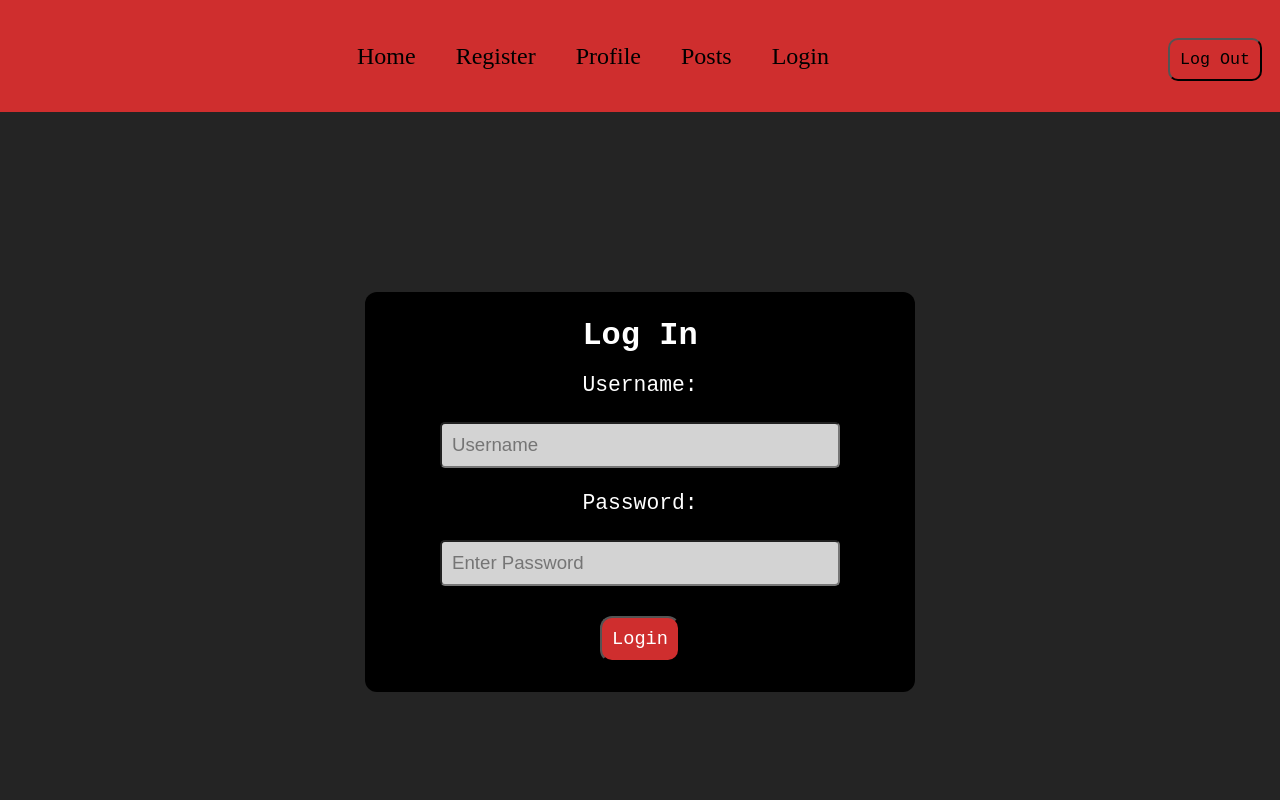
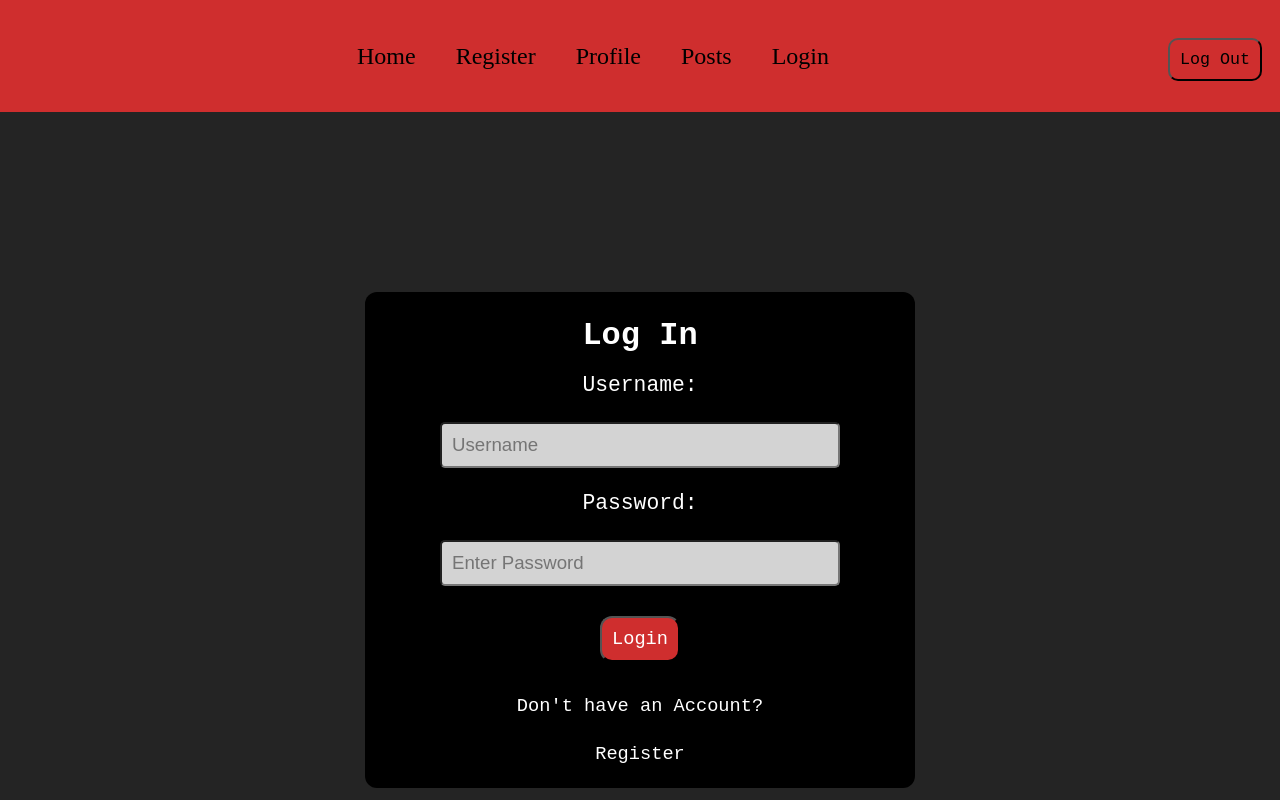
Before and after one commit to Block-30-Stranger-Things/Stranger-Things-Block-30, a React (Vite) app: page /login in a window 1280 px wide. Built offline with nearby package versions, Linux system fonts and the light colour scheme; a web font is replaced by a local one.

Commit message:
adding navigation to register ppage, if user already has an account

```diff
--- a/src/components/Home-Login.css
+++ b/src/components/Home-Login.css
@@ -65,6 +65,11 @@ h1 {
   cursor: pointer;
 }
 
+.noAccount {
+  color: white;
+  text-align: center;
+}
+
 /*buttons*/
 .our-bts {
   display: flex;
--- a/src/components/Login.jsx
+++ b/src/components/Login.jsx
@@ -11,6 +11,11 @@ export default function Login({ setToken }) {
 
   //useNavigate
   const navigate = useNavigate();
+
+  function goToRegister() {
+    navigate("/register");
+  }
+
 
   const inputtingUsername = (e) => {
     setUsername(e.target.value);
@@ -83,6 +88,9 @@ export default function Login({ setToken }) {
 
           <button className="login-btn">Login</button>
         </form>
+
+        <p className="noAccount">Don't have an Account?</p>
+         <div className="linkToLogin" onClick={goToRegister}>Register</div>
       </div>
     </>
   );
```
